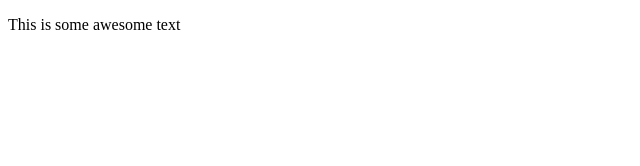
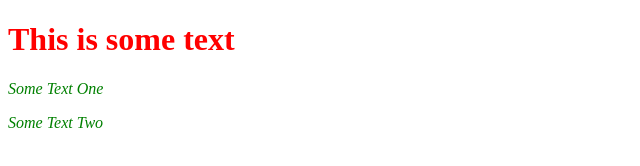
Before and after one commit to jellisG/IASC1P02-2020, a plain HTML site: page Labs/Lab3Submission/challenge1.html in a window 1280 px wide. Shown: the whole page, without its empty margins (0-640 px from the left). Drawn offline with Linux system fonts and the light colour scheme.

Commit message:
Update challenge1.html

```diff
--- a/Labs/Lab3Submission/challenge1.html
+++ b/Labs/Lab3Submission/challenge1.html
@@ -11,9 +11,11 @@
 	<body>
 		<!--The body contains all of the content for our page-->
 
-		<div>
-			<p>This is some awesome text</p>
-		</div>
+		<h1 id="firstHeader">This is some text</h1>
+
+		<p class="greenText">Some Text One</p>
+
+		<p class="greenText">Some Text Two</p>
 
 
 </body></html>
```
